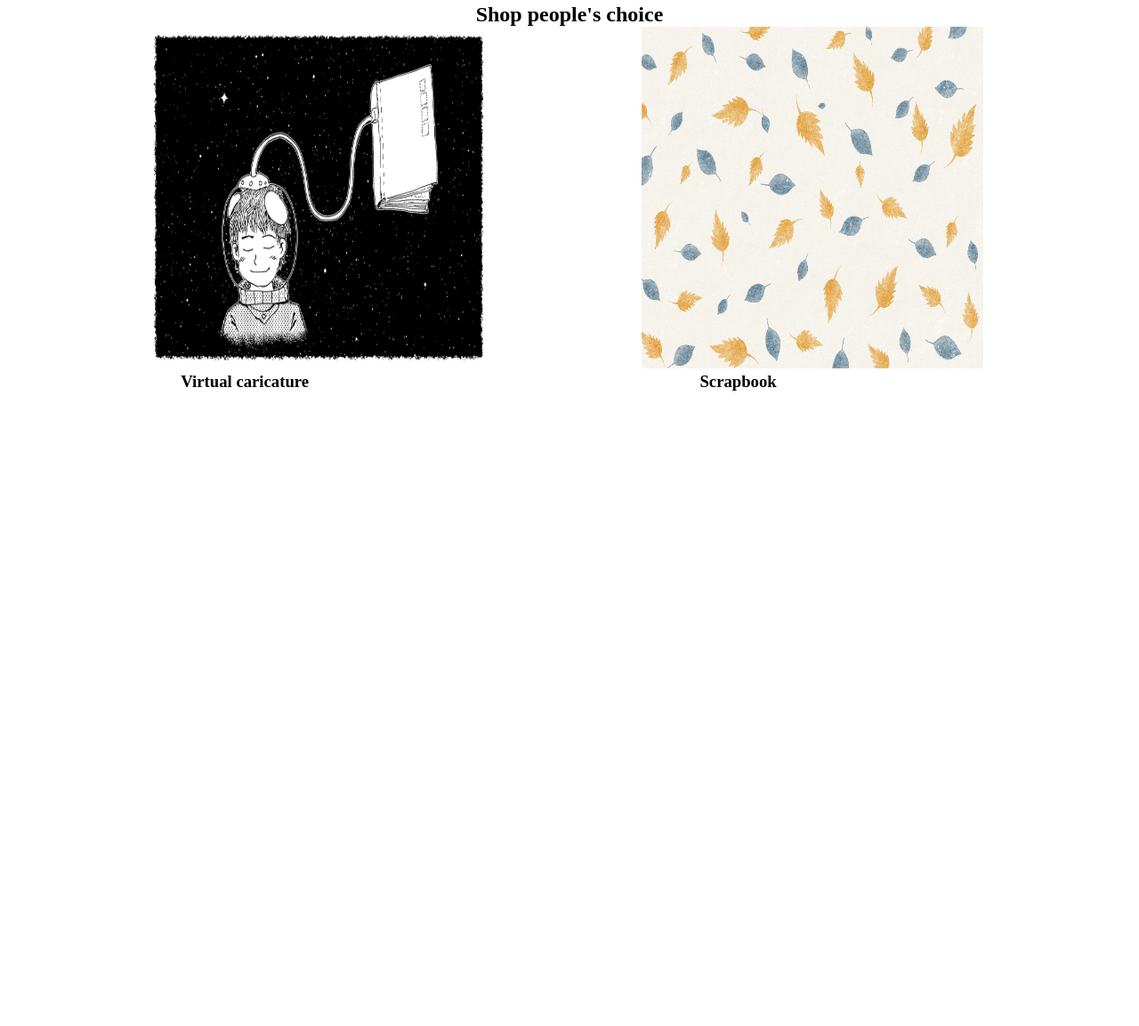
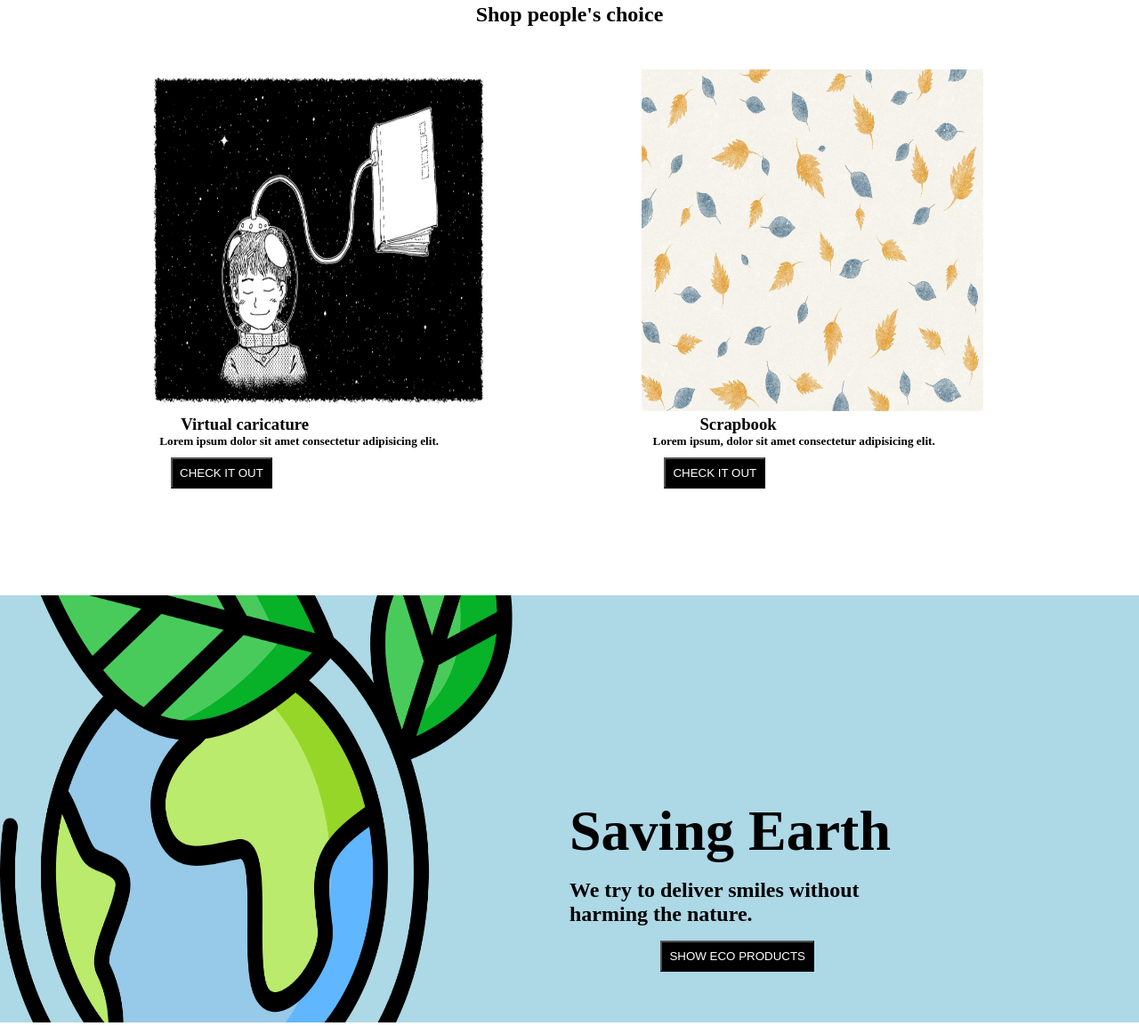
Before and after one commit to KumariDeeksha/giftingsite, a plain HTML site: page index.html in a window 1280 px wide. Shown: the part 1203-2356 px from the top of the page at 89% size. Before the commit the page ends 1643 px from the top, so only its background shows below. Drawn offline with Linux system fonts and the light colour scheme.

Commit message:
saving earth

```diff
--- a/index.html
+++ b/index.html
@@ -75,14 +75,21 @@
         <div id="img1">
             <img src="/image/fairy-tale-gf4d2b99ad_1280.jpg" alt="">
             <h3>Virtual caricature</h3>
-
+            <h5>Lorem ipsum dolor sit amet consectetur adipisicing elit.</h5>
+            <button>CHECK IT OUT</button>
         </div>
         <div id="img2">
             <img src="image/background-g5dae9c513_1920.jpg" alt="">
             <h3>Scrapbook</h3>
-
+            <h5>Lorem ipsum, dolor sit amet consectetur adipisicing elit.</h5>
+            <button>CHECK IT OUT</button>
         </div>
     </div>
+    <div class="earth">
+        <img src="/image/planet-earth 1.png" alt="">
+        <h1>Saving Earth</h1>
+     <h2>We try to deliver smiles without <br> harming the nature.</h2>
+    <button>SHOW ECO PRODUCTS</button> </div>
 
 </body>
 
--- a/style.css
+++ b/style.css
@@ -114,22 +114,77 @@
     height: 30vw;
     width: 30vw;
     margin-left: 13vw;
+    margin-top: 3vh;
 }
 #img1 h3{
     display: flex;
     justify-content: center;
 }
+#img1 h5{
+    display: flex;
+   margin-left: 14vw;
+}
+#img2 h5{
+    display: flex;
+   margin-left: 14vw;
+}
 #img2{
     /* border: 2px solid red; */
    display:inline-block;
-
+  margin-top: 3vh;
 }
 #img2 img{
     height: 30vw;
     width: 30vw;
     margin-left: 13vw;
+    margin-top: 3vh;
 }
 #img2 h3{
     display: flex;
     justify-content: center;
 }
+#img1 button{
+    background-color: black;
+    color: white;
+    margin-left: 15vw;
+    padding: 1vh;
+    margin-top: 10px;
+}
+#img2 button{
+    background-color: black;
+    color: white;
+    margin-left: 15vw;
+    padding: 1vh;
+    margin-top: 10px;
+}
+.earth{
+    background-color: lightblue;
+    height: 60vh;
+    width: 100%;
+    margin-top: 15vh;
+    z-index: -1;
+}
+.earth img{
+    height:60vh;
+    width: 45%;
+}
+.earth h1{
+    color: black;
+    font-weight: bold;
+    font-size:4rem;
+    margin-left:50vw;
+    margin-top: -20vw;
+}
+.earth h2{
+    color: black;
+    font-weight: bold;
+    margin-left: 50vw;
+    margin-top: 2vh;
+}
+.earth button{
+    color: white;
+    background-color: black;
+    margin-left: 58vw;
+    padding: 1vh;
+    margin-top: 2vh;
+}
```
